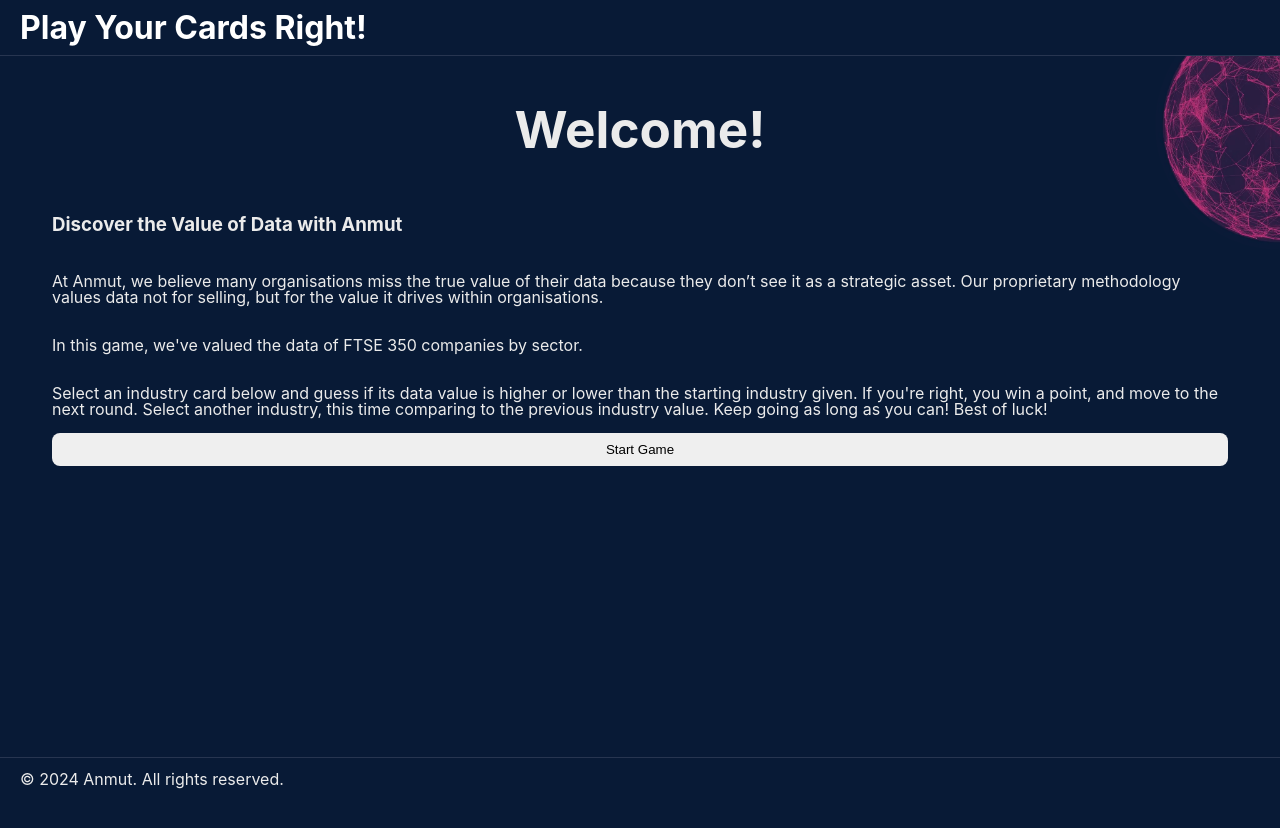
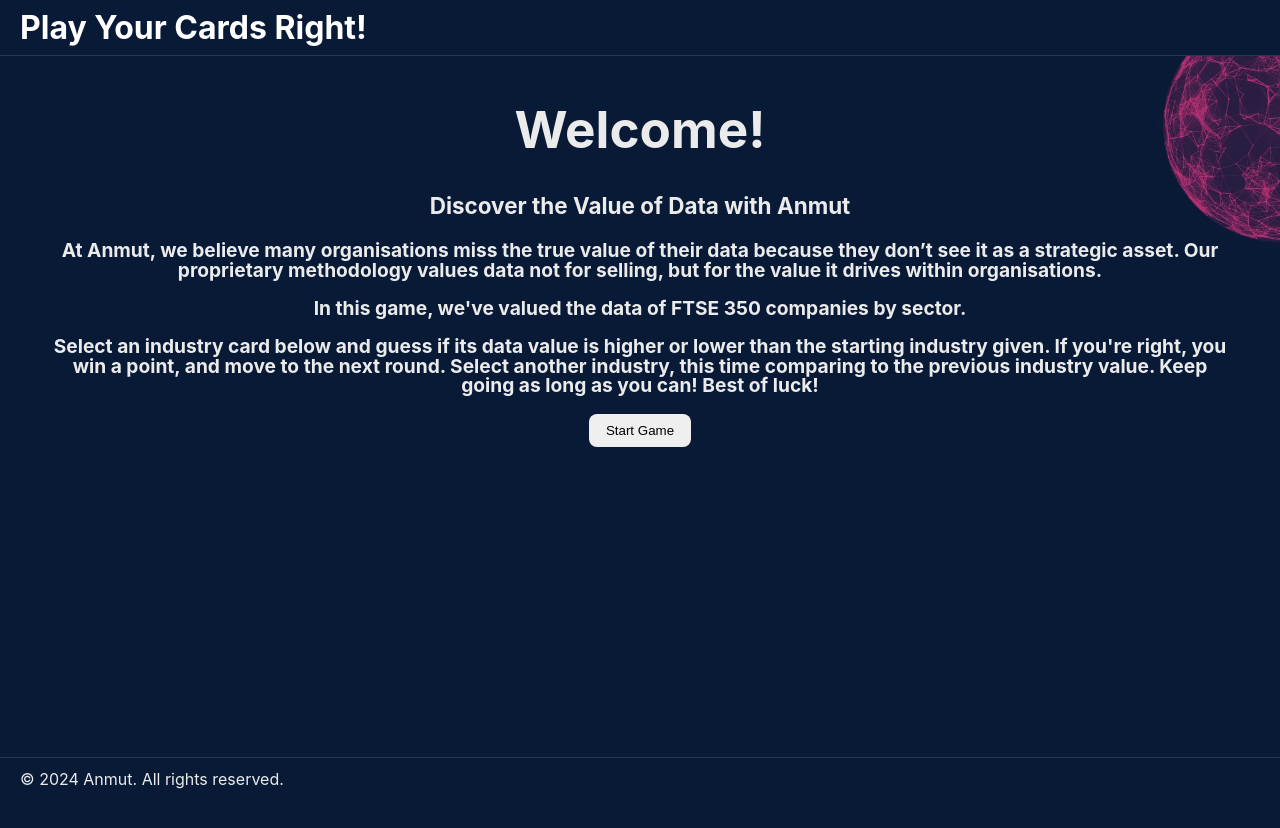
Before and after one commit to anguspersonal/data-value-game, a React (Vite) app: page / in a window 1280 px wide. Shown: the top 828 px of the page. Built offline with nearby package versions, Linux system fonts and the light colour scheme.

Commit message:
Fix button width

```diff
--- a/src/components/Welcome.jsx
+++ b/src/components/Welcome.jsx
@@ -6,7 +6,7 @@
         <div>
          <img id='planet' src="../anmut-planet.webp" alt="Anmut Logo" className="logo" />
         <h1 style={{ justifyContent: 'center' }}>Welcome!</h1>
-        <div className='instructions'>
+        <div className='welcome'>
         <h3> Discover the Value of Data with Anmut</h3>
         <p>At Anmut, we believe many organisations miss the true value of their data
             because they don’t see it as a strategic asset. Our proprietary methodology
@@ -16,7 +16,7 @@
         the starting industry given. If you're right, you win a point, and move to the next
         round. Select another industry, this time comparing to the previous industry value.
         Keep going as long as you can! Best of luck!</p>
-        <button onClick={props.startGame}>Start Game</button>
+        <button style={{maxWidth:"200px"}} onClick={props.startGame}>Start Game</button>
       </div>
         </div>
     );
```
